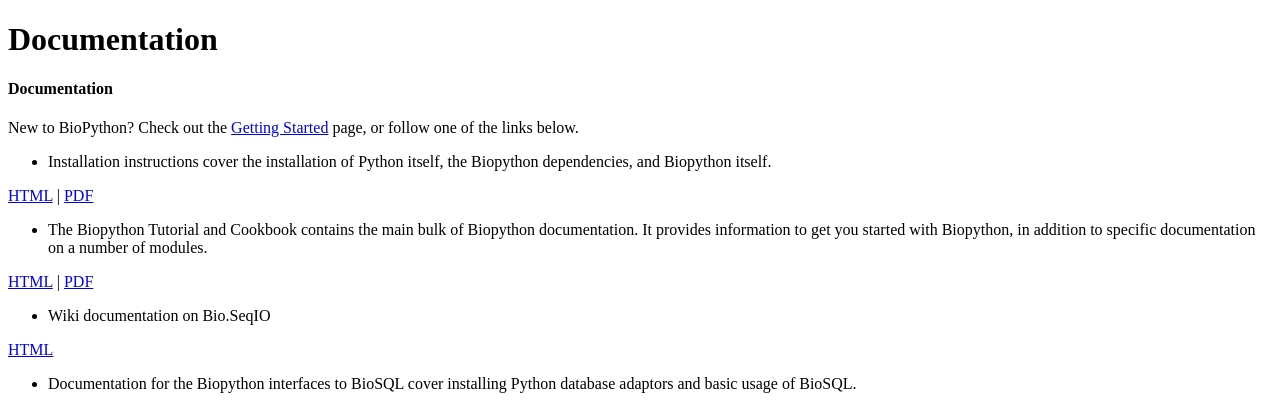
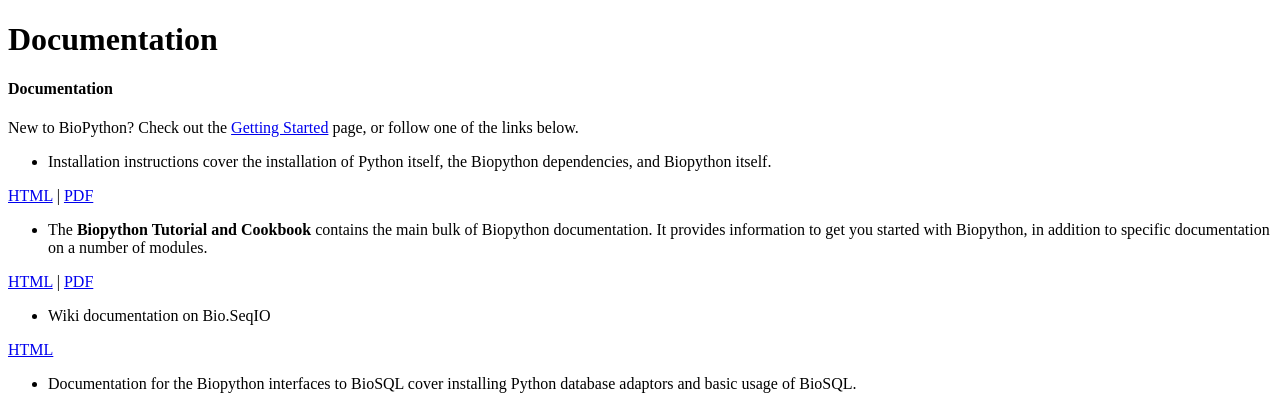
Before and after one commit to biopython/biopython.github.io, a Jekyll site: the page built from wiki/Documentation.md, in a window 1280 px wide. Shown: the top 409 px of the page. Built offline with Jekyll 4.4.1, drawn with Linux system fonts in a browser that asks for light colours.

```diff
--- a/wiki/Documentation.md
+++ b/wiki/Documentation.md
@@ -17,7 +17,7 @@ below.
 [HTML](http://biopython.org/DIST/docs/install/Installation.html) |
 [PDF](http://biopython.org/DIST/docs/install/Installation.pdf)
 
--   The Biopython Tutorial and Cookbook contains the main bulk of
+-   The **Biopython Tutorial and Cookbook** contains the main bulk of
     Biopython documentation. It provides information to get you started
     with Biopython, in addition to specific documentation on a number
     of modules.
```
Also changed, not shown: 1 other file.
